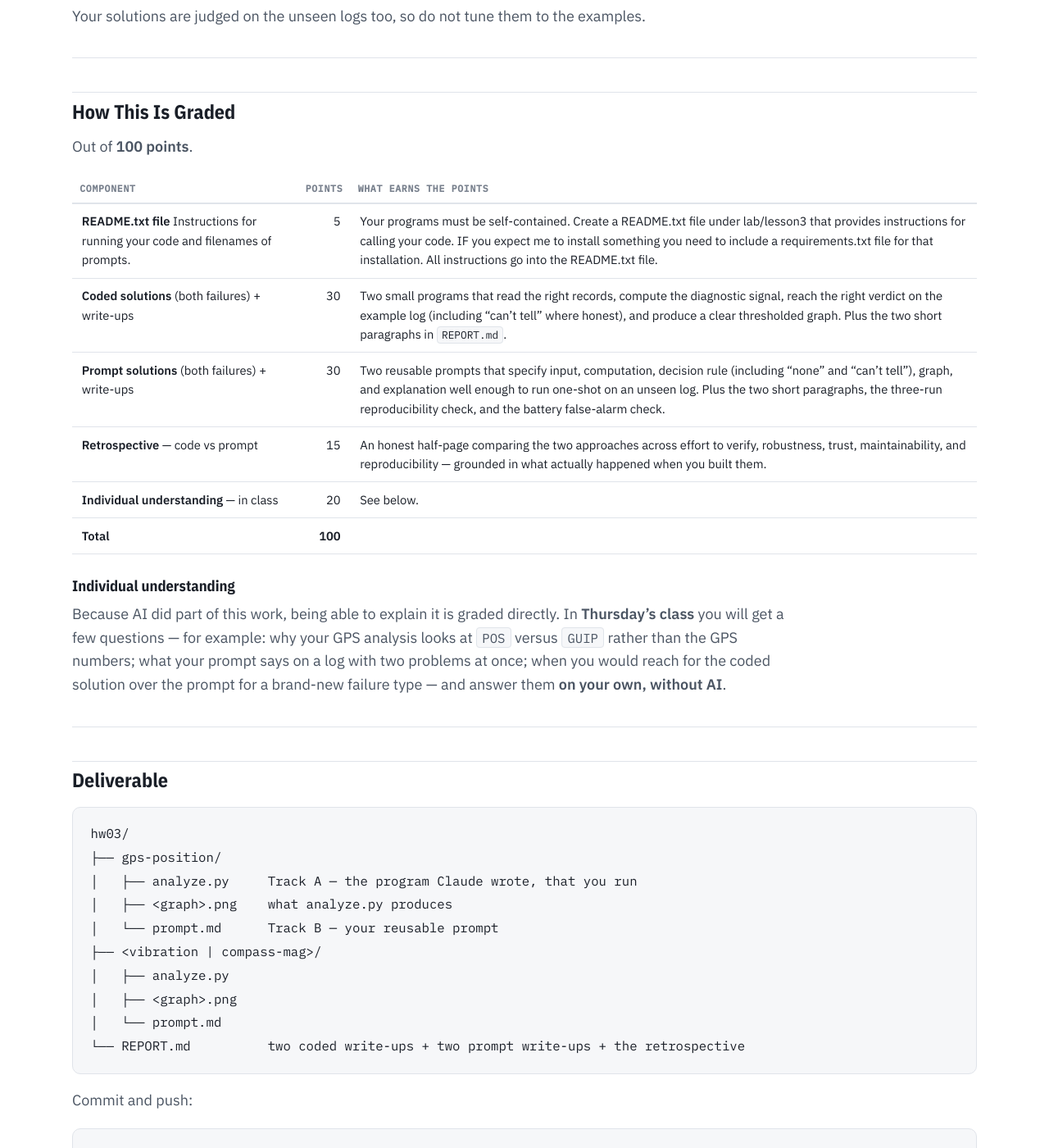
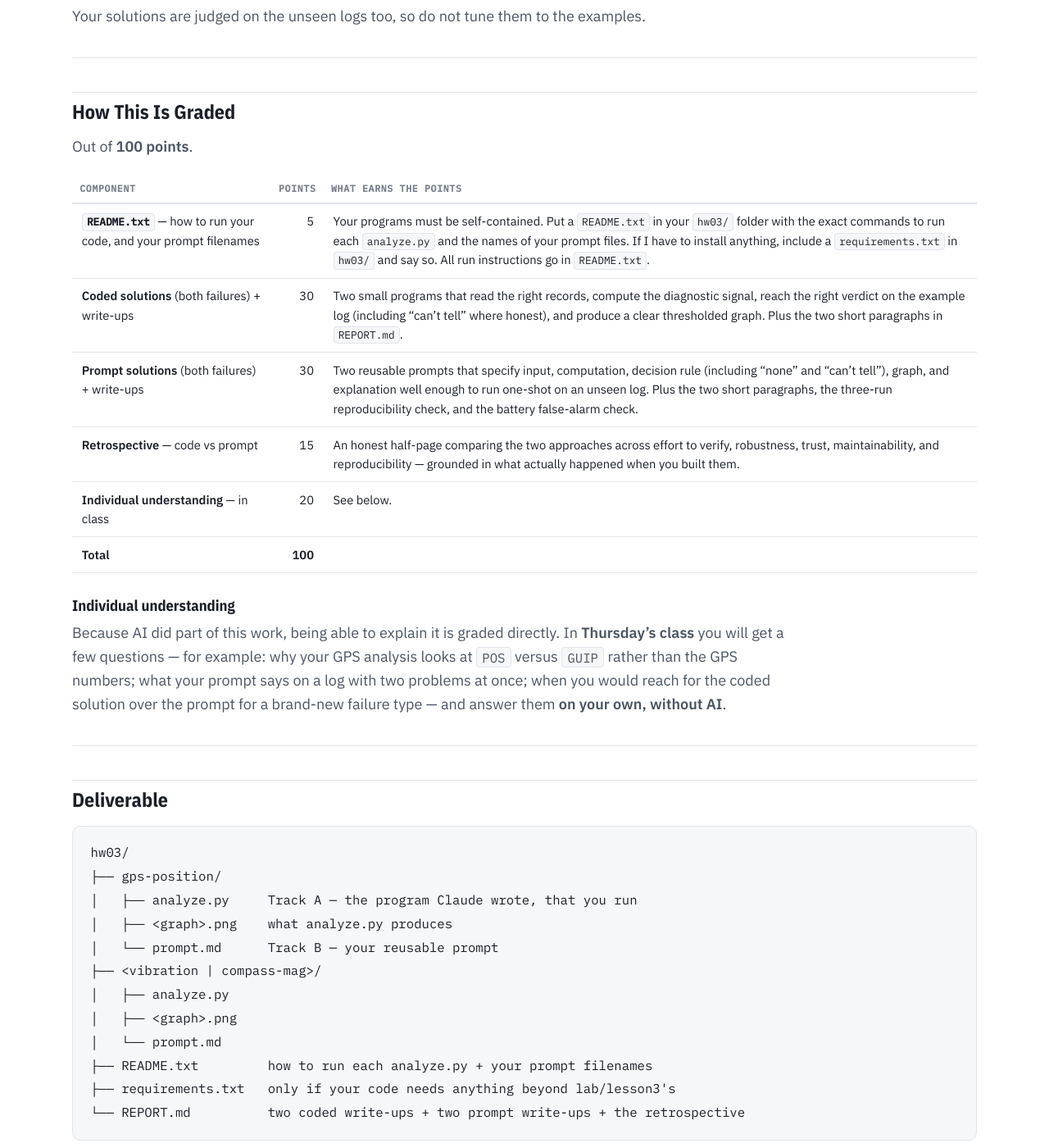
Before and after one commit to JaneClelandHuang/uav-native-ai, a Jekyll site: the page built from lessons/lesson3.md, in a window 1280 px wide and 1400 px high, scrolled down 4446 px. Shown: the whole window at 82% size. Built offline with Jekyll 4.4.1, drawn with Linux system fonts in a browser that asks for light colours; our own code applies the rules of GitHub Pages for plain Markdown files.

Commit message:
lesson3: put the graded README.txt/requirements.txt in hw03/, not lab/lesson3/
lab/lesson3/ is course-provided and is rsync --delete'd onto student
repos by sync-lab-infra.sh -- a student file there would be wiped on the
next infra sync, and it already has a README.md. Move the deliverable to
hw03/ with the rest of the submission.

Co-Authored-By: Claude Sonnet 5 <noreply@anthropic.com>
Claude-Session: https://claude.ai/code/session_01Kasm24JfVfCEBf3P54GFQa

````diff
--- a/lessons/lesson3.md
+++ b/lessons/lesson3.md
@@ -129,7 +129,7 @@ Out of **100 points**.
 
 | Component | Points | What earns the points |
 |---|---:|---|
-| **README.txt file** Instructions for running your code and filenames of prompts. |5| Your programs must be self-contained. Create a README.txt file under lab/lesson3 that provides instructions for calling your code. IF you expect me to install something you need to include a requirements.txt file for that installation.  All instructions go into the README.txt file. |
+| **`README.txt`** — how to run your code, and your prompt filenames | 5 | Your programs must be self-contained. Put a `README.txt` in your `hw03/` folder with the exact commands to run each `analyze.py` and the names of your prompt files. If I have to install anything, include a `requirements.txt` in `hw03/` and say so. All run instructions go in `README.txt`. |
 | **Coded solutions** (both failures) + write-ups | 30 | Two small programs that read the right records, compute the diagnostic signal, reach the right verdict on the example log (including "can't tell" where honest), and produce a clear thresholded graph. Plus the two short paragraphs in `REPORT.md`. |
 | **Prompt solutions** (both failures) + write-ups | 30 | Two reusable prompts that specify input, computation, decision rule (including "none" and "can't tell"), graph, and explanation well enough to run one-shot on an unseen log. Plus the two short paragraphs, the three-run reproducibility check, and the battery false-alarm check. |
 | **Retrospective** — code vs prompt | 15 | An honest half-page comparing the two approaches across effort to verify, robustness, trust, maintainability, and reproducibility — grounded in what actually happened when you built them. |
@@ -156,6 +156,8 @@ hw03/
 │   ├── analyze.py
 │   ├── <graph>.png
 │   └── prompt.md
+├── README.txt         how to run each analyze.py + your prompt filenames
+├── requirements.txt   only if your code needs anything beyond lab/lesson3's
 └── REPORT.md          two coded write-ups + two prompt write-ups + the retrospective
 ```
 
````
